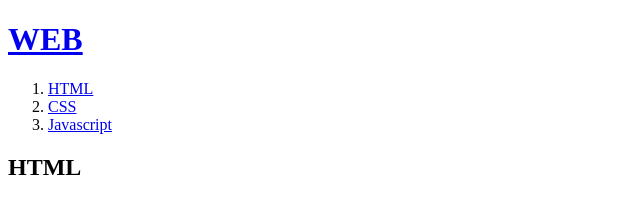
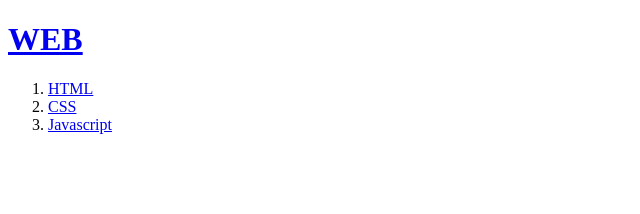
Before and after one commit to sw5005/my-first-web-site, a plain HTML site: page index.html in a window 1280 px wide. Shown: the whole page, without its empty margins (0-640 px from the left). Drawn offline with Linux system fonts and the light colour scheme.

Commit message:
Add files via upload

```diff
--- a/index.html
+++ b/index.html
@@ -13,7 +13,7 @@
     <li><a href="2.html">CSS</a></li>
     <li><a href="3.html">Javascript</a></li>
   </ol>
-  <h2>HTML</h2>
+
 
 </body>
 </html>
```
